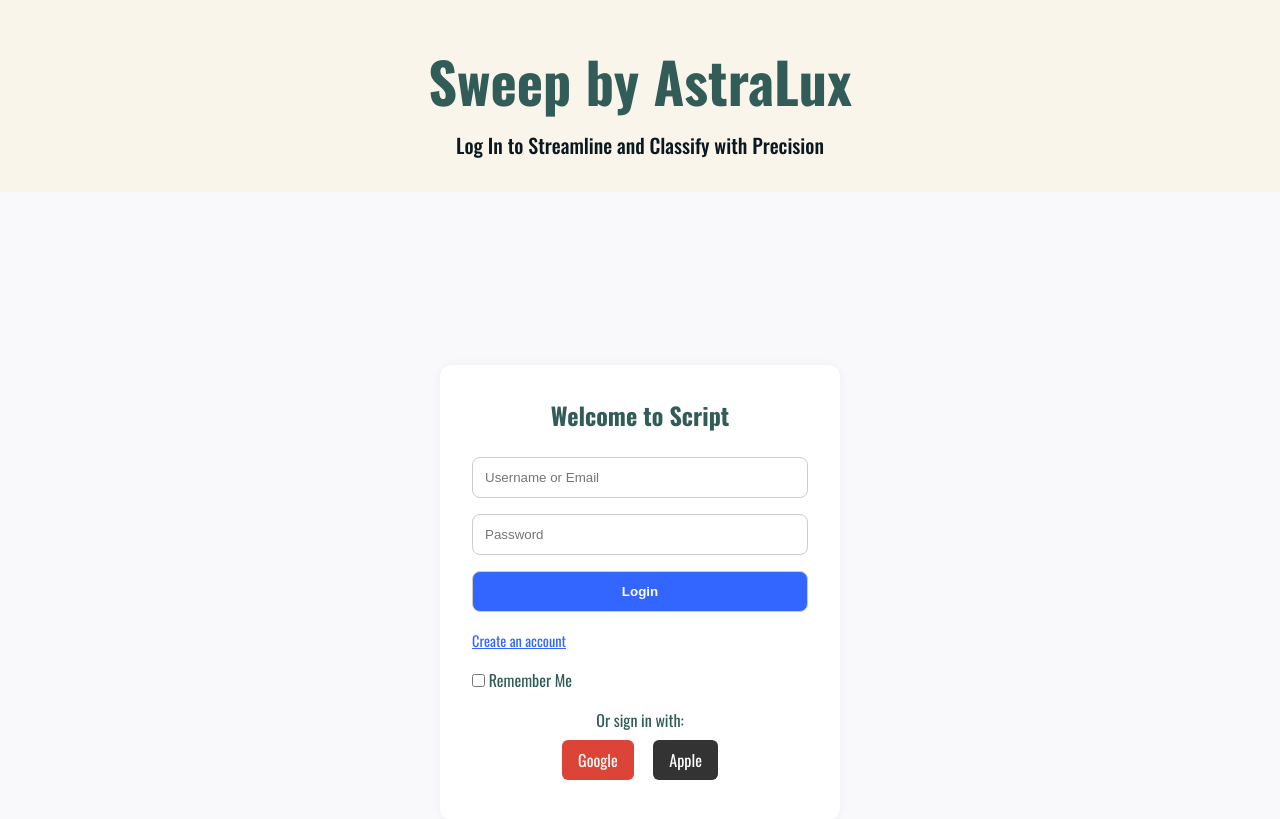
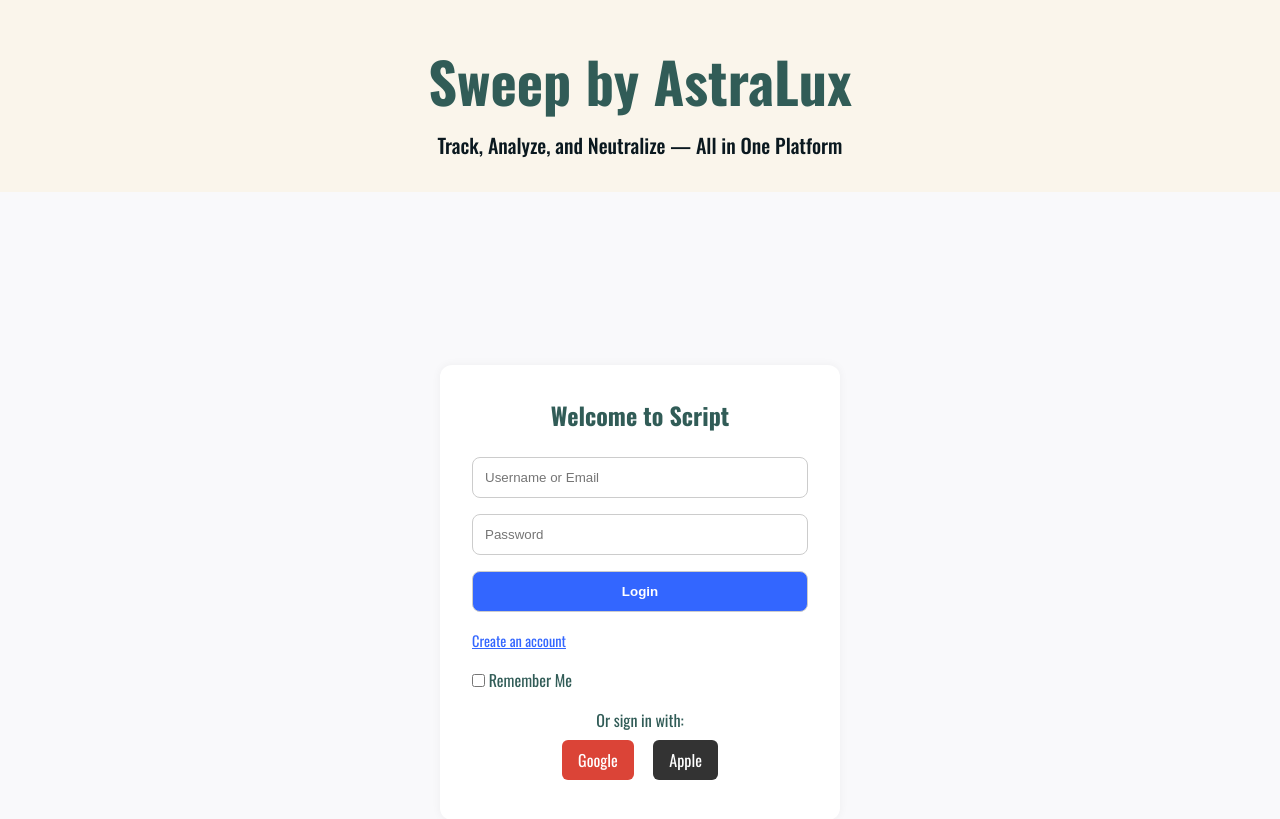
Before and after one commit to jaslinpride/AstraLuxSweepFrontend, a plain HTML site: page index.html in a window 1280 px wide. Shown: the part 121-940 px from the top of the page. Drawn offline with nearby package versions, Linux system fonts and the light colour scheme.

Commit message:
Add files via upload

```diff
--- a/index.html
+++ b/index.html
@@ -545,7 +545,7 @@
 
   <div class="title-section">
     <h1>Sweep by AstraLux</h1>
-    <h2>Log In to Streamline and Classify with Precision</h2>
+    <h2>Track, Analyze, and Neutralize — All in One Platform</h2>
   </div>
 
   <!-- ✅ Responsive Auth UI with Social Login & Email Notice -->
```
